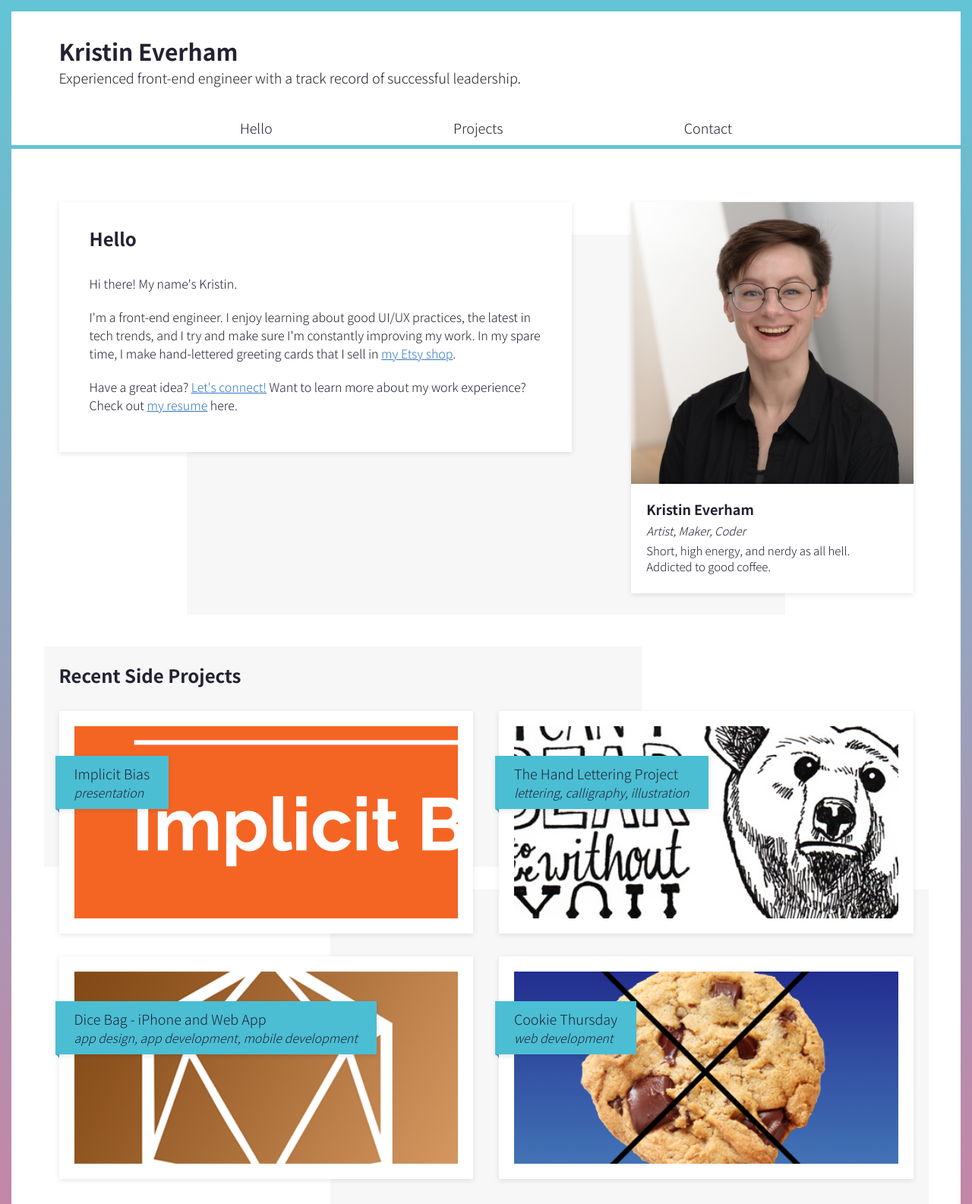
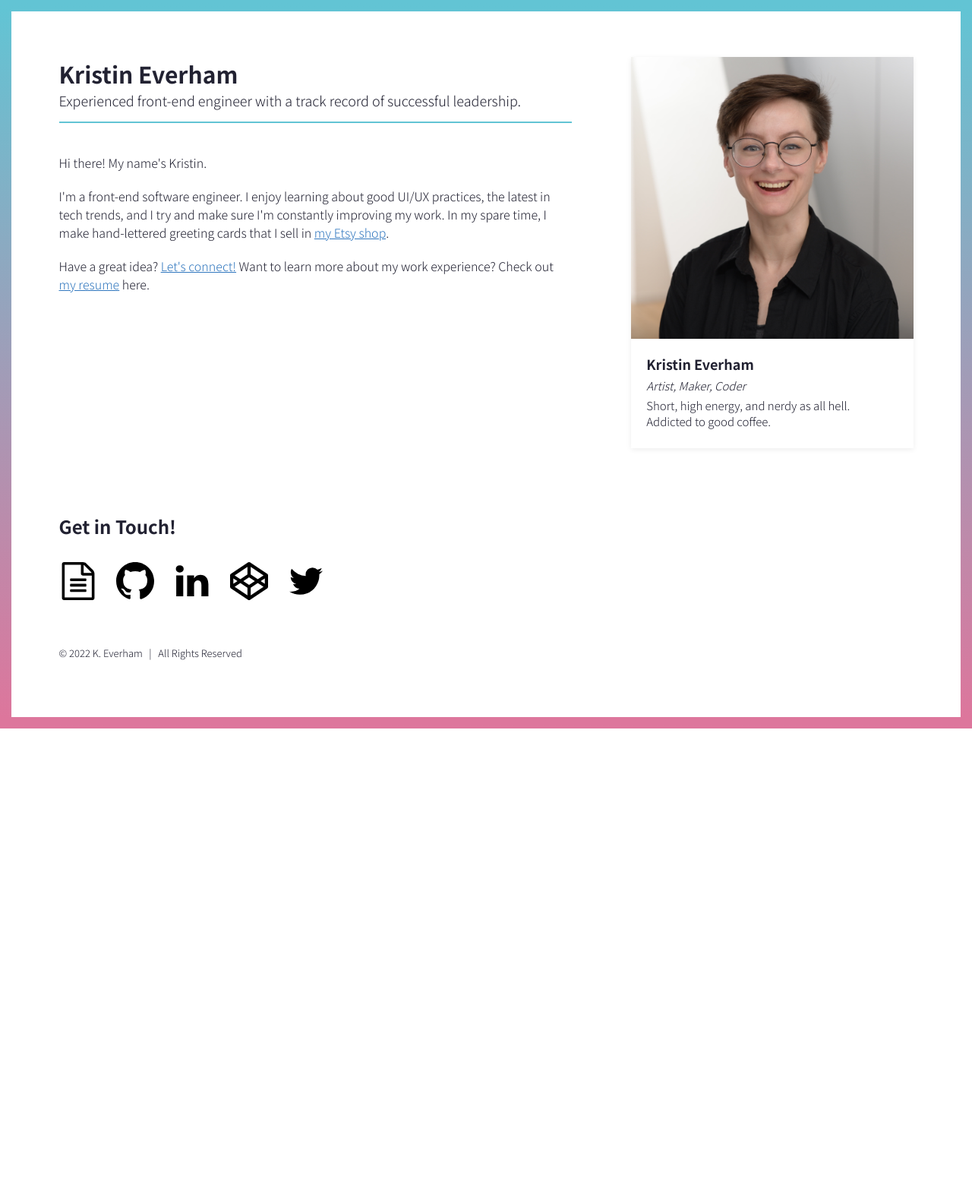
Before and after one commit to alwayspork/Kristin-Everham, a plain HTML site: page index.html in a window 1280 px wide. Shown: the top 1585 px of the page at 76% size. After the commit the page ends 959 px from the top, so only its background shows below. Drawn offline with Linux system fonts and the light colour scheme.

Commit message:
Condense content.

```diff
--- a/index.html
+++ b/index.html
@@ -28,43 +28,20 @@
 
 <body>
 
-	<header class="header">
-		<div class="u-inner">
-			<h1 class="header__heading">
-				<a class="header__heading-link" href="/">
+	<main class="u-inner">
+
+		<div class="intro">
+
+			<div class="intro__text">
+
+				<h1 class="header__heading">
 					<span class="header__heading-hero">Kristin Everham</span>
 					<span class="header__heading-sub-line">Experienced front-end engineer with a track record of successful leadership.</span>
-				</a>
-			</h1>
-		</div>
-	</header>
-
-	<nav class="navigation">
-		<div class="u-inner">
-			<ul class="navigation__list">
-				<li class="navigation__list-item">
-					<a class="navigation__link" href="#hello">Hello</a>
-				</li>
-				<li class="navigation__list-item">
-					<a class="navigation__link" href="#projects">Projects</a>
-				</li>
-				<li class="navigation__list-item">
-					<a class="navigation__link" href="#contact">Contact</a>
-				</li>
-			</ul>
-		</div>
-	</nav>
-
-	<main class="u-inner">
-
-		<div class="intro" id="hello">
-
-			<div class="intro__text">
-				<h2 class="u-section-title">Hello</h2>
+				</h1>
 
 				<p>Hi there! My name's Kristin.</p>
 
-				<p>I'm a front-end engineer. I enjoy learning about good UI/UX practices, the latest in tech trends, and I try and make sure I'm constantly improving my work. In my spare time, I make hand-lettered greeting cards that I sell in <a class="intro__link" href="http://hensonhandmade.etsy.com" target="_blank" rel="noopener noreferrer" title="Henson Handmade on Etsy">my Etsy shop</a>.</p>
+				<p>I'm a front-end software engineer. I enjoy learning about good UI/UX practices, the latest in tech trends, and I try and make sure I'm constantly improving my work. In my spare time, I make hand-lettered greeting cards that I sell in <a class="intro__link" href="http://hensonhandmade.etsy.com" target="_blank" rel="noopener noreferrer" title="Henson Handmade on Etsy">my Etsy shop</a>.</p>
 
 				<p>Have a great idea? <a class="intro__link" href="mailto:kristin.everham@gmail.com">Let's connect!</a> Want to learn more about my work experience? Check out <a class="intro__link" href="Resume2022.pdf" title="Kristin Everham's resume" target="_blank">my resume</a> here.</p>
 
@@ -82,65 +59,7 @@
 			</div>
 
 		</div>
-
-		<div class="projects" id="projects">
-
-			<h2 class="u-section-title">Recent Side Projects</h2>
-
-			<ul class="projects__list">
-
-				<li class="projects__project">
-					<a class="projects__project-link" href="/work-implicit-bias" title="Implicit Bias presentation">
-						<img class="projects__project-image" src="images/implicitbias-thumb.png" alt="implicit bias slide" />
-						<span class="projects__project-title">
-							Implicit Bias
-							<span class="u-sr-only">skills include</span>
-							<span class="projects__project-description">presentation</span>
-						</span>
-					</a>
-				</li>
-
-				<li class="projects__project">
-					<a class="projects__project-link" href="/work-hand-lettering" title="Hand Lettering - Bear">
-						<img class="projects__project-image" src="images/lettering-thumb.jpg" alt="I cant bear to be without you" />
-						<span class="projects__project-title">
-							The Hand Lettering Project
-							<span class="u-sr-only">skills include</span>
-							<span class="projects__project-description">lettering, calligraphy, illustration</span>
-						</span>
-					</a>
-				</li>
-
-				<li class="projects__project">
-					<a class="projects__project-link" href="/work-dice-bag-app" title="Dice-Bag iOS app">
-						<img class="projects__project-image" src="images/dice-thumb.png" alt="Dice-Bag app" />
-						<span class="projects__project-title">
-							Dice Bag - iPhone and Web App
-							<span class="u-sr-only">skills include</span>
-							<span class="projects__project-description">app design, app development, mobile development</span>
-						</span>
-					</a>
-				</li>
-
-				<li class="projects__project">
-					<a class="projects__project-link" href="/work-cookie-thursday" title="Cookie Thursday website">
-						<img class="projects__project-image" src="images/cookiethurs-thumb.png" alt="Cookie Thursday website" />
-						<span class="projects__project-title">
-							Cookie Thursday
-							<span class="u-sr-only">skills include</span>
-							<span class="projects__project-description">web development</span>
-						</span>
-					</a>
-				</li>
-
-			</ul>
-
-		</div>
 	</main>
-
-	<div class="contact" id="contact">
-		<p>I'd love to connect. <a class="contact__link" href="mailto:kristin.everham@gmail.com">Drop me a line.</a></p>
-	</div>
 
 	<footer class="footer">
 		<div class="u-inner">
@@ -186,18 +105,5 @@
 
 		</div>
 	</footer>
-
-	<script>
-		const scrollToElement = (e) => {
-			e.preventDefault();
-			if (!e.target.hash) { return; }
-
-			document.querySelector(e.target.hash).scrollIntoView();
-		};
-
-		document.querySelectorAll('.navigation__link').forEach((link) => {
-			link.addEventListener('click', scrollToElement);
-		});
-	</script>
 </body>
 </html>
--- a/styles/style.css
+++ b/styles/style.css
@@ -26,6 +26,7 @@ img {
 
 a {
     color: #222232;
+    outline-color: #dd769c;
 }
 
 a:hover {
@@ -92,11 +93,10 @@ a:hover {
 }
 
     .header__heading {
+        margin-bottom: 40px;
+        padding-bottom: 15px;
         font-size: 0;
-    }
-
-    .header__heading-link {
-        text-decoration: none;
+        border-bottom: 2px solid #62c4d4;
     }
 
         .header__heading-hero {
@@ -176,17 +176,15 @@ a:hover {
         }
 
     .intro__card {
-        margin-bottom: 20px;
         font-size: 15px;
         background: #fff;
         color: #222232;
-        box-shadow: 0 2px 7px 0 rgba(0,0,0,.1);
+        box-shadow: 0 2px 7px 0 rgba(0, 0, 0, 7%);
     }
 
         .intro__card-image {
             display: block;
             width: 100%;
-            max-height: 300px;
             object-fit: cover;
         }
 
@@ -211,38 +209,19 @@ a:hover {
 @media only screen and (min-width: 768px) {
     .intro {
         display: flex;
-        padding-bottom: 70px;
+        padding-top: 60px;
         justify-content: space-between;
-    }
-
-    .intro:before {
-        content: '';
-        position: absolute;
-        width: 70%;
-        height: 80%;
-        left: 15%;
-        top: 10%;
-        z-index: -1;
-        background-color: #f7f7f7;
     }
 
         .intro__text {
             width: 60%;
             height: fit-content;
-            margin-bottom: 20px;
-            padding: 30px 40px;
             font-size: 16px;
-            background: #fff;
-            box-shadow: 0 2px 7px 0 rgba(0,0,0,.1);
         }
 
         .intro__card {
             width: 33%;
         }
-
-            .intro__card-image {
-                max-height: none;
-            }
 }
 
 
@@ -356,18 +335,7 @@ a:hover {
 }
 
 
-/* CONTACT AND FOOTER SECTION */
-.contact {
-    text-align: center;
-    border-bottom: 5px solid #dc769c;
-    padding: 10px;
-    font-size: 18px;
-}
-
-    .contact__link {
-        color: #3278bf;
-    }
-
+/* FOOTER SECTION */
 .footer {
     padding: 45px 0 75px;
 }
@@ -377,23 +345,18 @@ a:hover {
     }
         .footer__social-link {
             text-decoration: none;
+            font-size: 0;
         }
 
         .footer__social-icon {
-            width: 25px;
-            height: 25px;
+            width: 50px;
+            height: 50px;
             margin: 0 25px 25px 0;
         }
 
     .footer__copyright {
         font-size: 13px;
     }
-
-@media only screen and (max-width: 480px) {
-    .contact__link {
-        display: inline-block;
-    }
-}
 
 
 /* PROJECT PAGES */
```
